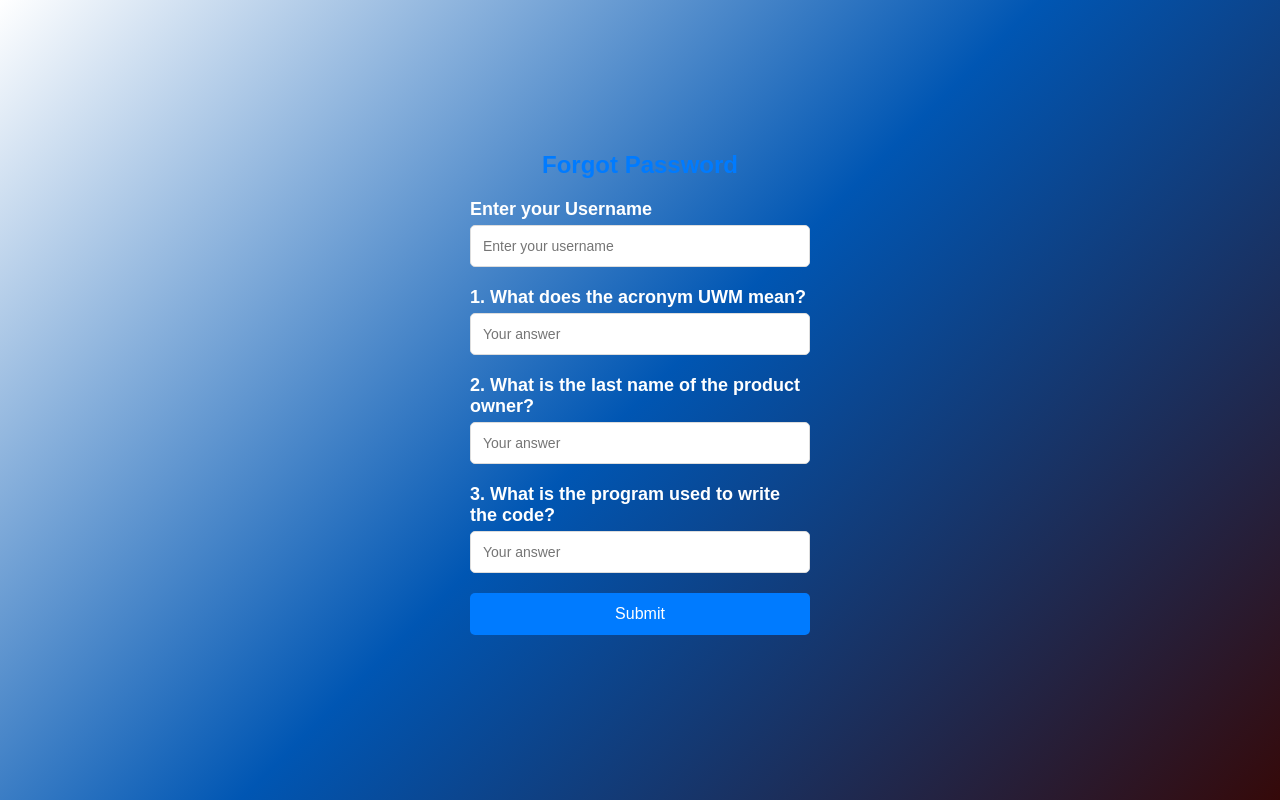
After one commit to 33AndrewM33/TASchedulerApp, a Django app: page /forgot_password/ in a window 1280 px wide. The commit adds this page. Run offline with Django 5.2, Linux system fonts and the light colour scheme.

Commit message:
I made a lot of progress today! I was able to finish the acceptance tests and set up the shared CSS for all our templates using <link rel="stylesheet" type="text/css" href="{% static 'css/style.css' %}">. I also got the views done for the home page. What we need to focus on next is completing the unit tests by Monday. It's fine to have all the tests in test.py for now, but we can't proceed further without finishing those. We also need to add more templates and update the urls.py to connect our other views, as it's currently using lambda. Let me know if you have any updates or need help with anything!

```diff
--- a/DjangoProject/settings.py
+++ b/DjangoProject/settings.py
@@ -50,6 +50,8 @@ MIDDLEWARE = [
     'django.contrib.auth.middleware.AuthenticationMiddleware',
     'django.contrib.messages.middleware.MessageMiddleware',
     'django.middleware.clickjacking.XFrameOptionsMiddleware',
+    'django.contrib.messages.middleware.MessageMiddleware',
+
 ]
 
 ROOT_URLCONF = 'DjangoProject.urls'
--- a/DjangoProject/urls.py
+++ b/DjangoProject/urls.py
@@ -1,29 +1,14 @@
-"""
-URL configuration for DjangoProject project.
-
-The `urlpatterns` list routes URLs to views. For more information please see:
-    https://docs.djangoproject.com/en/5.1/topics/http/urls/
-Examples:
-Function views
-    1. Add an import:  from my_app import views
-    2. Add a URL to urlpatterns:  path('', views.home, name='home')
-Class-based views
-    1. Add an import:  from other_app.views import Home
-    2. Add a URL to urlpatterns:  path('', Home.as_view(), name='home')
-Including another URLconf
-    1. Import the include() function: from django.urls import include, path
-    2. Add a URL to urlpatterns:  path('blog/', include('blog.urls'))
-"""
 from django.contrib import admin
 from django.urls import path
 from TAScheduler import views  # Import your custom views
 
 urlpatterns = [
-    path('admin/', admin.site.urls),
+    path('admin/', admin.site.urls),  # Admin panel
     path('', views.custom_login, name='login'),  # Root path for login page
-    path('logout/', views.custom_logout, name='logout'),  # Optional custom logout
-    path('home/', lambda request: None, name='manage_account'), #Changed from /home/manage_account
-    path('home/managecourse/', lambda request: None, name='manage_course'),
-    path('home/managesection/', lambda request: None, name='manage_section'),
-    path('home/managesection/create/', lambda request: None, name='create_section'),
+    path('logout/', views.custom_logout, name='logout'),  # Logout
+    path('home/', views.home, name='home'),  # Home page
+    path('home/managecourse/', views.manage_course, name='manage_course'),  # Manage courses
+    path('home/managesection/', views.manage_section, name='manage_section'),  # Manage sections
+    path('home/managesection/create/', views.create_section, name='create_section'),  # Create section
+    path('forgot_password/', views.forgot_password, name='forgot_password'),  # Forgot password
 ]
--- a/TAScheduler/admin.py
+++ b/TAScheduler/admin.py
@@ -1,11 +1,10 @@
 from django.contrib import admin
-from TAScheduler.models import User, Supervisor, TA, Instructor, Course, Section, Lab, Lecture
+from TAScheduler.models import User, TA, Instructor, Course, Section, Lab, Lecture, Admin
 
-admin.site.register(User)
-admin.site.register(Supervisor)
 admin.site.register(TA)
 admin.site.register(Instructor)
 admin.site.register(Course)
 admin.site.register(Section)
 admin.site.register(Lab)
 admin.site.register(Lecture)
+admin.site.register(Admin)
--- a/TAScheduler/views.py
+++ b/TAScheduler/views.py
@@ -1,21 +1,145 @@
 from django.shortcuts import render, redirect
 from django.contrib.auth import authenticate, login, logout
+from django.contrib.auth.models import User
+from django.contrib.auth.hashers import make_password
+from django.contrib import messages  # Import messages framework
+from django.contrib.auth.decorators import login_required
+from TAScheduler.models import Course, Section, Lab, Lecture  # Import your models
+
+
+@login_required
+def manage_course(request):
+    # Add logic for managing courses here.
+    return render(request, 'manage_course.html', {"user": request.user})
+
+
+@login_required
+def manage_section(request):
+    # Add logic for managing sections here.
+    return render(request, 'manage_section.html', {"user": request.user})
+
+
+@login_required
+def create_section(request):
+    if request.method == "POST":
+        # Extract data from the POST request
+        course_id = request.POST.get("course_id")
+        section_id = request.POST.get("section_id")
+        section_type = request.POST.get("section_type")
+        location = request.POST.get("location")
+        meeting_time = request.POST.get("meeting_time")
+
+        # Validate input and handle section creation
+        try:
+            # Ensure the course exists
+            course = Course.objects.get(course_id=course_id)
+            if Section.objects.filter(section_id=section_id, course=course).exists():
+                messages.error(request, "Section with this ID already exists for the course.")
+            else:
+                # Create the section
+                section = Section.objects.create(
+                    section_id=section_id,
+                    course=course,
+                    location=location,
+                    meeting_time=meeting_time,
+                )
+
+                if section_type.lower() == "lab":
+                    Lab.objects.create(section=section)
+                elif section_type.lower() == "lecture":
+                    Lecture.objects.create(section=section)
+
+                messages.success(request, f"{section_type} section created successfully.")
+        except Course.DoesNotExist:
+            messages.error(request, "Course ID does not exist.")
+        except Exception as e:
+            messages.error(request, f"An error occurred: {str(e)}")
+
+    return render(request, 'create_section.html', {"user": request.user})
+
 
 def custom_login(request):
     if request.user.is_authenticated:
         return redirect('/home/')
     error = None
+
     if request.method == "POST":
         username = request.POST.get("username")
         password = request.POST.get("password")
         user = authenticate(request, username=username, password=password)
         if user is not None:
             login(request, user)
-            return redirect('/home/')  # Redirect to a placeholder after successful login
+            return redirect('/home/')  # Redirect to home page after successful login
         else:
             error = "Invalid username or password"
     return render(request, "login.html", {"error": error})
 
+
 def custom_logout(request):
     logout(request)
-    return redirect('/')
+    return redirect('/')  # Redirect to login page
+
+
+@login_required
+def home(request):
+    if not request.user.is_authenticated:
+        return redirect('/')  # Redirect to login page if user is not authenticated
+
+    # Clear any lingering messages
+    messages.get_messages(request)
+
+    return render(request, 'home.html', {"user": request.user})
+
+
+def forgot_password(request):
+    error = None
+
+    # Hardcoded answers for security questions
+    security_questions = {
+        "question_1": "university of wisconsin milwaukee",
+        "question_2": "rock",
+        "question_3": "django",
+    }
+
+    if request.method == "POST":
+        if "username" in request.POST and "answer_1" in request.POST:
+            # Step 1: Validate security questions
+            username = request.POST.get("username", "").strip()
+            answer_1 = request.POST.get("answer_1", "").strip().lower()
+            answer_2 = request.POST.get("answer_2", "").strip().lower()
+            answer_3 = request.POST.get("answer_3", "").strip().lower()
+
+            if (
+                answer_1 == security_questions["question_1"] and
+                answer_2 == security_questions["question_2"] and
+                answer_3 == security_questions["question_3"]
+            ):
+                # Valid answers, proceed to password reset
+                request.session['valid_user'] = username  # Store valid user in session
+                return render(request, "reset_password.html")  # Render reset password page
+            else:
+                error = "One or more answers were incorrect. Please try again."
+        elif "new_password" in request.POST and "confirm_password" in request.POST:
+            # Step 2: Reset the password
+            username = request.session.get('valid_user', None)
+            if username:
+                new_password = request.POST.get("new_password", "")
+                confirm_password = request.POST.get("confirm_password", "")
+
+                if new_password == confirm_password:
+                    try:
+                        user = User.objects.get(username=username)
+                        user.password = make_password(new_password)
+                        user.save()
+                        # Redirect to login page with a success message
+                        messages.success(request, "Password successfully reset! Please log in with your new password.")
+                        return redirect('/')  # Redirect to login page
+                    except User.DoesNotExist:
+                        error = "User not found. Please start the process again."
+                else:
+                    error = "Passwords do not match. Please try again."
+                    return render(request, "reset_password.html", {"error": error})  # Stay on the reset_password page
+            else:
+                error = "Session expired. Please start the process again."
+
+    return render(request, "forgot_password.html", {"error": error})
--- a/static/css/style.css
+++ b/static/css/style.css
@@ -17,14 +17,59 @@ body {
     padding: 10px;
 }
 
+.container {
+    display: flex;
+    justify-content: center;
+    align-items: center;
+    height: 100vh;
+    position: relative;
+}
+
+.aom {
+
+    display: flex;
+    justify-content: space-between;
+    align-items: center;
+    width: 60vw;
+    height: 80%;
+    border-radius: 10px;
+    position: relative;
+}
+
+.image {
+    width: 100%;
+    height: 100%;
+    background: url("https://i.postimg.cc/HLcWdV3h/ta.jpg") no-repeat center center;
+    background-size: cover;
+    position: absolute;
+    opacity: 0.3;
+    top: 0;
+    left: 0;
+    border-radius: 12px;
+;
+    box-shadow: 5px 12px 23px rgba(0, 0, 0, 0.7);
+    z-index: 1;
+    /*filter: brightness(0.5); !* Makes the image darker for better text visibility *!*/
+}
+
+.image h2{
+    color: black;
+        position: absolute;
+    top:0px;
+    font-family: "Amatic SC";
+    font-size: 40px;
+    left:26px;
+}
+
+
 /* Form Container */
 form {
-    display: block;
-    background-color: transparent;
-    color: #333;
+    position: relative;
+    z-index: 2; /* Ensures the form is above the background image */
+    background-color:transparent;/* Slightly transparent background */
+    color: white;
     padding: 30px;
     border-radius: 10px;
-    box-shadow: 0px 4px 10px rgba(0, 0, 0, 0.25);
     width: 100%;
     max-width: 400px;
     text-align: center;
@@ -46,10 +91,16 @@ form h2 {
 
 .form-group label {
     display: block;
-    font-size: 14px;
+    font-size: 18px;
     font-weight: bold;
     margin-bottom: 5px;
-    color: #333;
+    color: rgb(255, 255, 255);
+}
+
+.form-item{
+    padding: 5px;
+    background: rgba(0, 0, 0, 0.4);
+    width: 40%;
 }
 
 .form-group input {
@@ -59,6 +110,7 @@ form h2 {
     border-radius: 5px;
     font-size: 14px;
     color: #333;
+    background-color: #fff;
 }
 
 .form-group input:focus {
@@ -109,19 +161,24 @@ a:hover {
     font-weight: bold;
 }
 
-.pdd{
-    color:red;
-}
-
-
 /* Responsive Design */
 @media (max-width: 768px) {
+    .aom {
+        flex-direction: column;
+        max-width: 90vw;
+        height: auto;
+    }
+
+    .image {
+        height: 200px;
+    }
+
     form {
         padding: 20px;
         width: 90%;
     }
 
-    h2 {
+    form h2 {
         font-size: 20px;
     }
 }
--- /dev/null
+++ b/templates/forgot_password.html
@@ -0,0 +1,39 @@
+{% load static %}
+<!DOCTYPE html>
+<html lang="en">
+<head>
+    <meta charset="UTF-8">
+    <meta name="viewport" content="width=device-width, initial-scale=1.0">
+    <title>Forgot Password</title>
+    <link rel="stylesheet" type="text/css" href="{% static 'css/style.css' %}">
+</head>
+<body>
+    <form method="post">
+        <h2>Forgot Password</h2>
+        {% csrf_token %}
+        <div class="form-group">
+            <label for="username">Enter your Username</label>
+            <input type="text" id="username" name="username" placeholder="Enter your username" required>
+        </div>
+        <div class="form-group">
+            <label>1. What does the acronym UWM mean?</label>
+            <input type="text" name="answer_1" placeholder="Your answer" required>
+        </div>
+        <div class="form-group">
+            <label>2. What is the last name of the product owner?</label>
+            <input type="text" name="answer_2" placeholder="Your answer" required>
+        </div>
+        <div class="form-group">
+            <label>3. What is the program used to write the code?</label>
+            <input type="text" name="answer_3" placeholder="Your answer" required>
+        </div>
+        <input type="submit" value="Submit" class="nav-button">
+        {% if error %}
+        <div class="error">{{ error }}</div>
+        {% endif %}
+        {% if success %}
+        <div class="success">{{ success }}</div>
+        {% endif %}
+    </form>
+</body>
+</html>
```
Also changed, not shown: TAScheduler/AcceptanceTests/test_course_deletion.py (+11 -11 lines), TAScheduler/AcceptanceTests/test_create_section.py (+15 -15 lines), TAScheduler/models.py (+15 -37 lines), templates/home.html (added, +49 -0 lines), templates/login.html (+12 -3 lines), templates/manage_course.html (added, +11 -0 lines), templates/manage_section.html (added, +11 -0 lines), templates/reset_password.html (added, +28 -0 lines).
